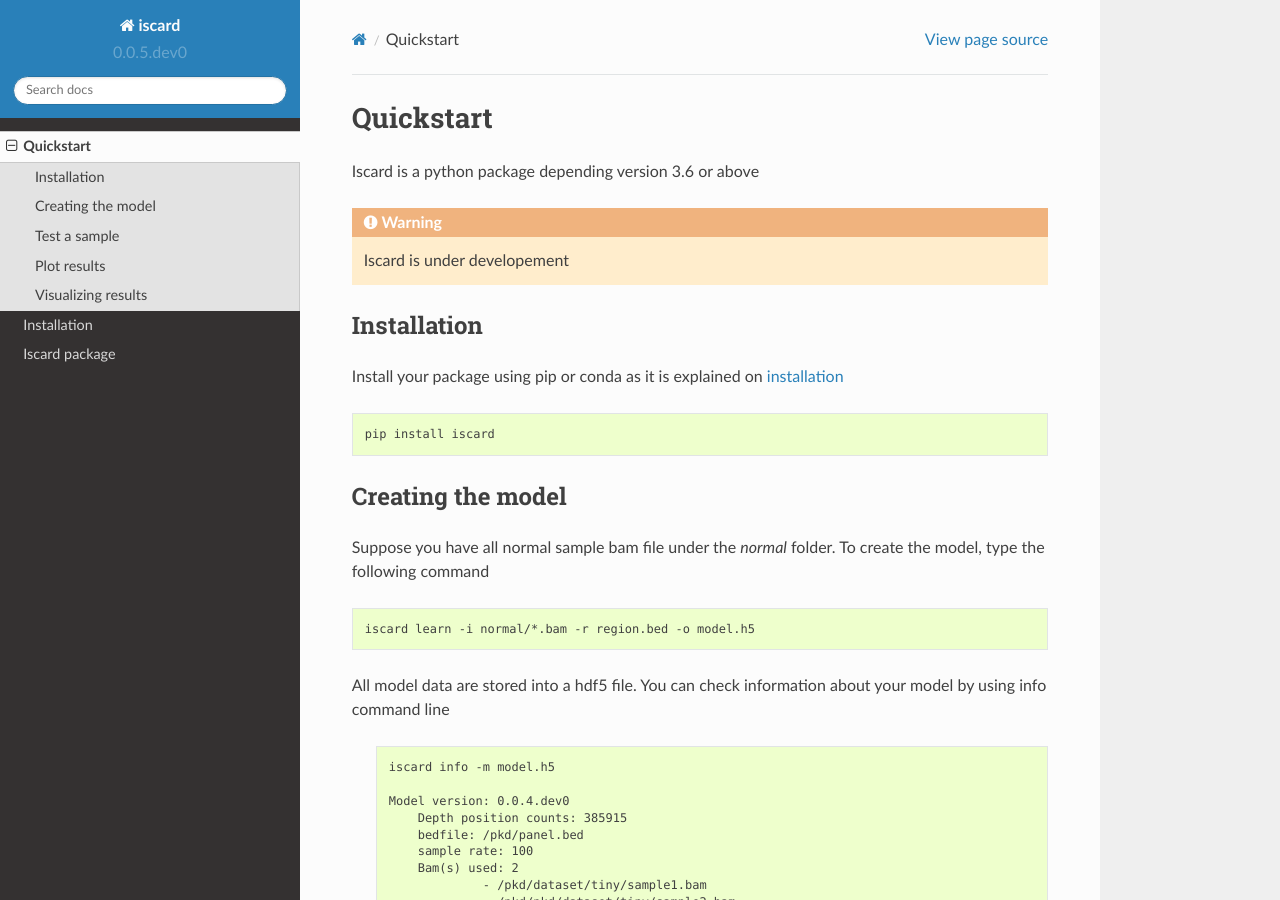
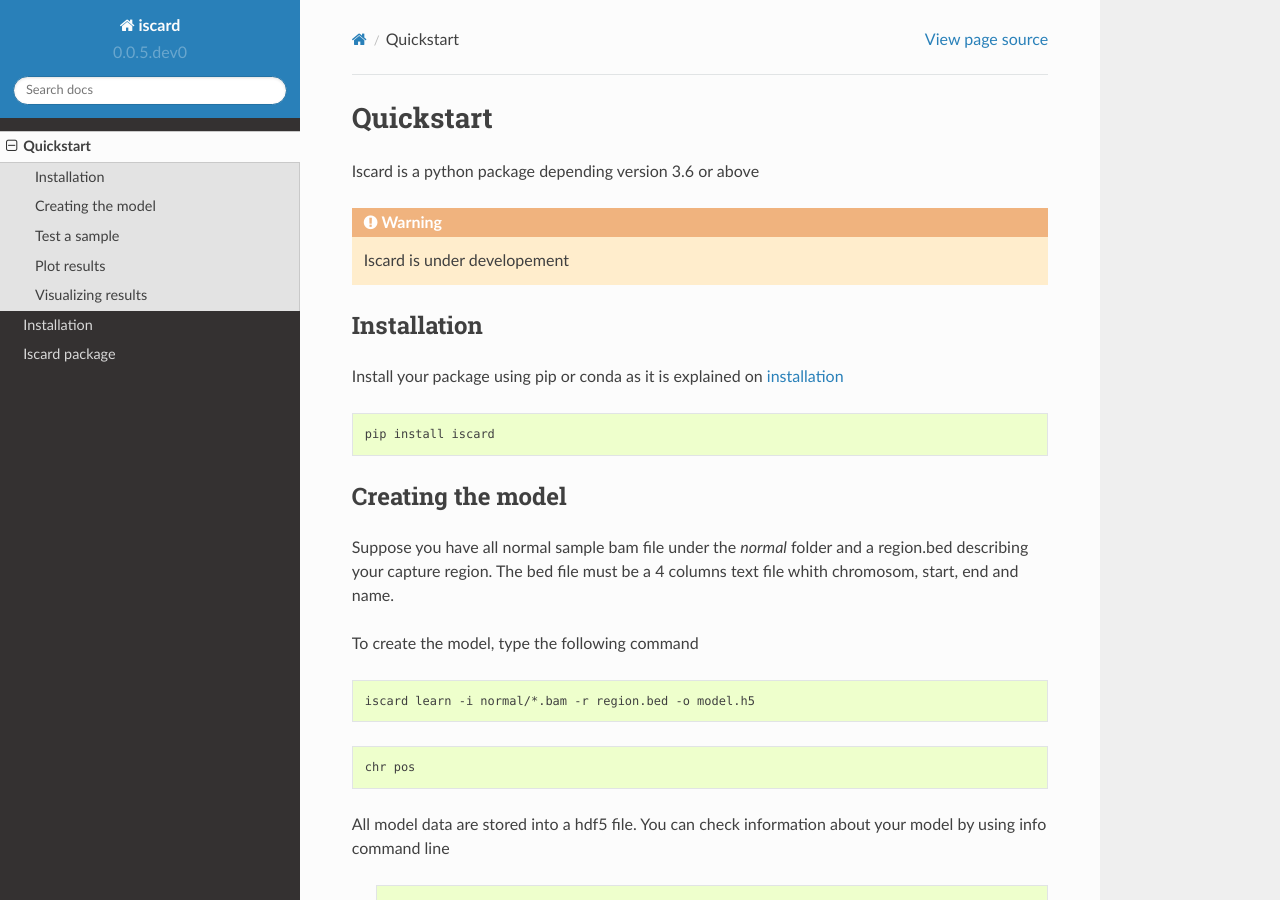
Before and after one commit to dridk/iscard, a Sphinx documentation site: the page built from docs/source/quickstart.rst, in a window 1280 px wide and 900 px high. Built offline with Sphinx 7.4.7 and the Read the Docs theme 2.0.0, drawn with Linux system fonts in a browser that asks for light colours; pages that are not in the unit, such as notebooks, are missing from menus.

Commit message:
update doc : add bed file description

```diff
--- a/docs/source/quickstart.rst
+++ b/docs/source/quickstart.rst
@@ -17,12 +17,22 @@ Install your package using pip or conda as it is explained on `installation`_ ::
 Creating the model
 -----------------
 
-Suppose you have all normal sample bam file under the *normal* folder.
+Suppose you have all normal sample bam file under the *normal* folder and a region.bed describing
+your capture region.
+The bed file must be a 4 columns text file whith chromosom, start, end and name.
+
 To create the model, type the following command
 
 .. code-block:: language
 
     iscard learn -i normal/*.bam -r region.bed -o model.h5
+
+
+.. code-block:: language
+
+	chr pos
+
+
 
 All model data are stored into a hdf5 file. You can check information about your model by
 using info command line
```
